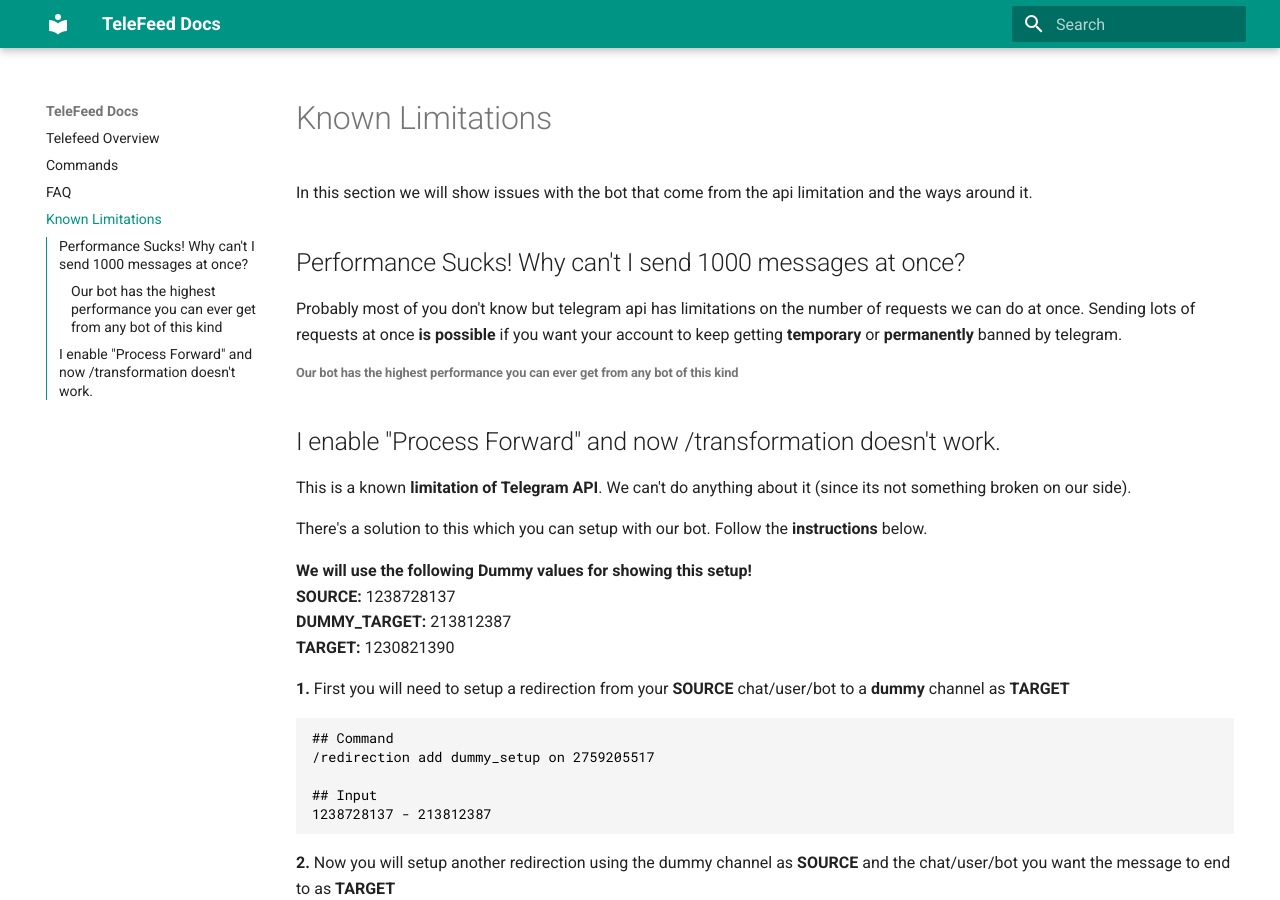
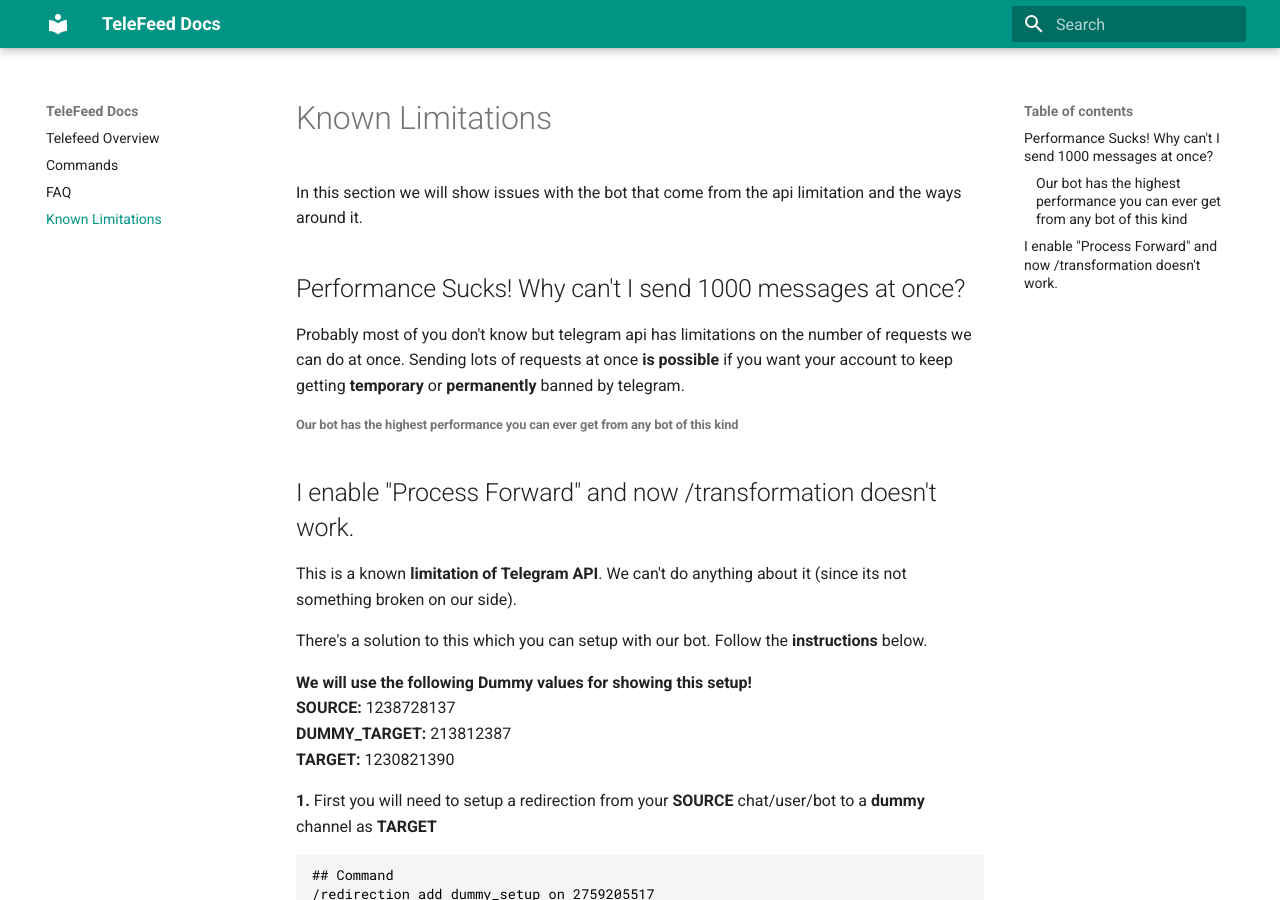
Before and after one commit to PSYR3X/telefeed_docs, an MkDocs documentation site: the page built from docs/know_limitations.md, in a window 1280 px wide and 900 px high. Built offline with MkDocs 1.6.1 and Material for MkDocs 9.7.7, drawn with Linux system fonts in a browser that asks for light colours.

Commit message:
Changes to layout

```diff
--- a/mkdocs.yml
+++ b/mkdocs.yml
@@ -7,12 +7,6 @@ theme:
       accent: red
   features:
       - navigation.instant
-      - toc.integrate
       - navigation.expand
-hide:
-    - navigation
-
-markdown_extensions:
-  - meta
 
 extra_css: [extra.css]
```
